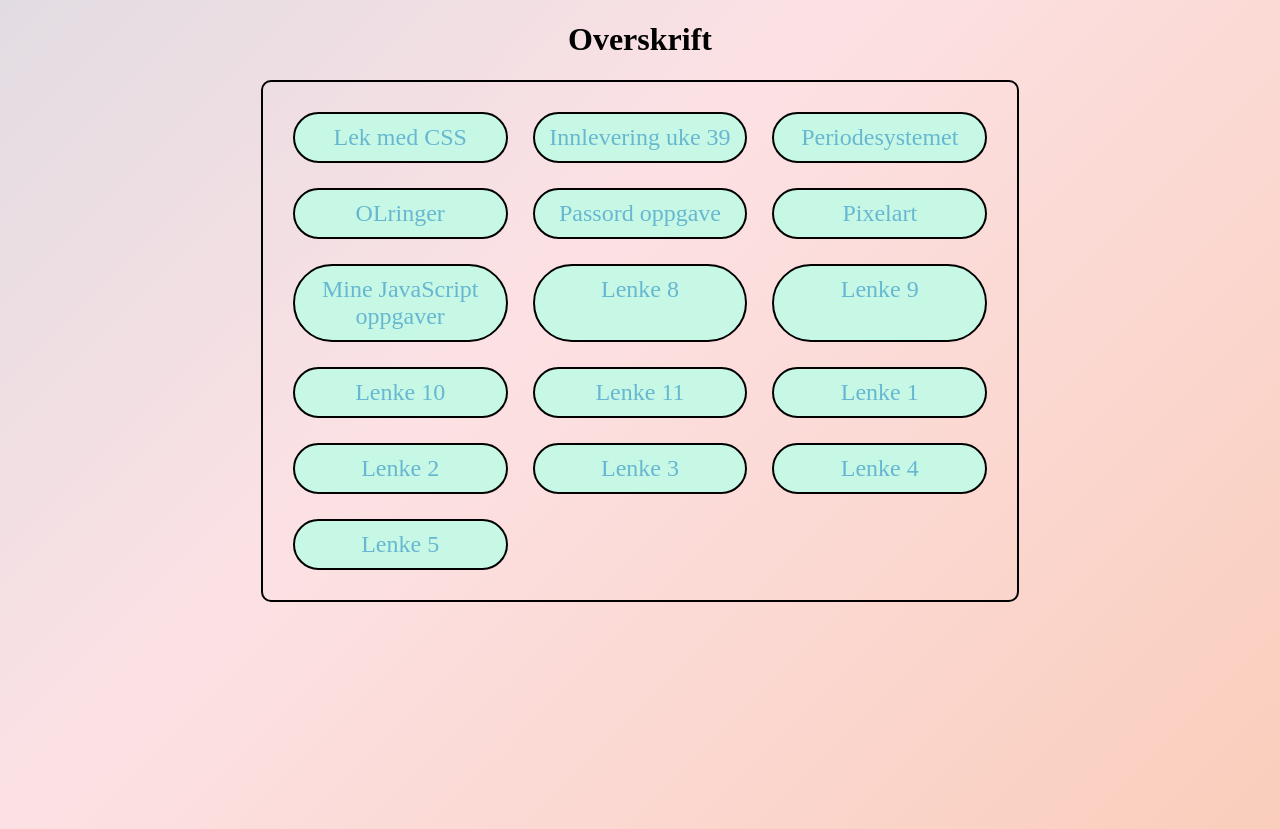
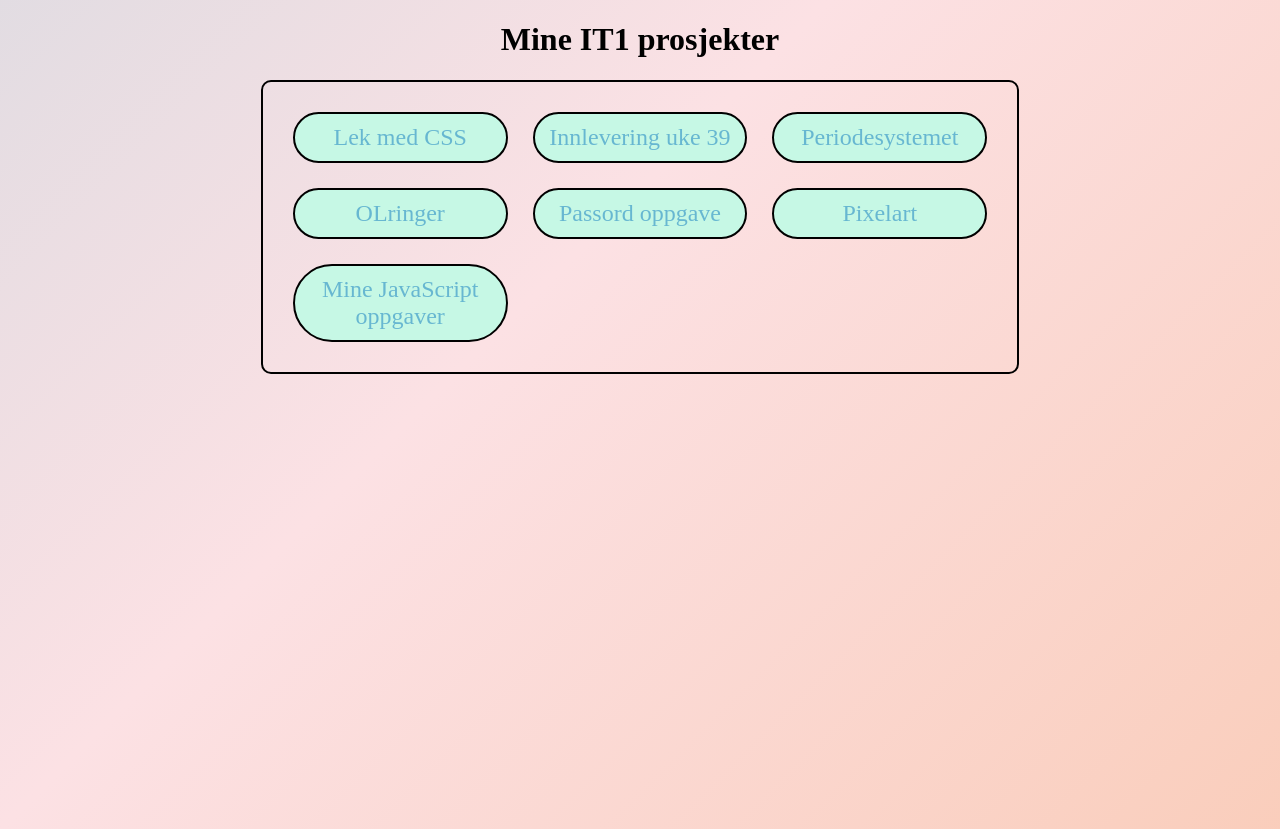
Before and after one commit to MarianneSH/IT-1-22-23, a plain HTML site: page index.html in a window 1280 px wide. Drawn offline with Linux system fonts and the light colour scheme.

Commit message:
Update index.html

```diff
--- a/index.html
+++ b/index.html
@@ -10,35 +10,11 @@
 </head>
 
 <body>
-<!--
-    <div id="topptekst">
-        <h1> Overskrift </h1>
-    </div>
-    <div id="border">
-        <div id="meny">
-            <a href="#"> Lenke 1 </a>
-            <a href="#"> Lenke 2 </a>
-            <a href="#"> Lenke 3 </a>
-            <a href="#"> Lenke 4 </a>
-            <a href="#"> Lenke 5 </a>
-            <a href="#"> Lenke 6 </a>
-            <a href="#"> Lenke 7 </a>
-            <a href="#"> Lenke 8 </a>
-            <a href="#"> Lenke 9 </a>
-            <a href="#"> Lenke 10 </a>
-            <a href="#"> Lenke 11</a>
-            <a href="#"> Lenke 1 </a>
-            <a href="#"> Lenke 2 </a>
-            <a href="#"> Lenke 3 </a>
-            <a href="#"> Lenke 4 </a>
-            <a href="#"> Lenke 5 </a>
-        </div>
-    </div>
--->
+
 <div class="d-flex flex-column justify-content-center w-100 h-100"></div>
 
 <div id="topptekst">
-    <h1> Overskrift </h1>
+    <h1> Mine IT1 prosjekter </h1>
 </div>
 <section>
 <div id="border">
@@ -50,15 +26,6 @@
         <a href="PassordOppgave/jsPassord.html"> Passord oppgave </a>
         <a href="Pixelart/index.html"> Pixelart </a>
         <a href="JavaScriptOppgaver/index.html"> Mine JavaScript oppgaver</a>
-        <a href="#"> Lenke 8 </a>
-        <a href="#"> Lenke 9 </a>
-        <a href="#"> Lenke 10 </a>
-        <a href="#"> Lenke 11</a>
-        <a href="#"> Lenke 1 </a>
-        <a href="#"> Lenke 2 </a>
-        <a href="#"> Lenke 3 </a>
-        <a href="#"> Lenke 4 </a>
-        <a href="#"> Lenke 5 </a>
     </div>
 </div>
 
```
